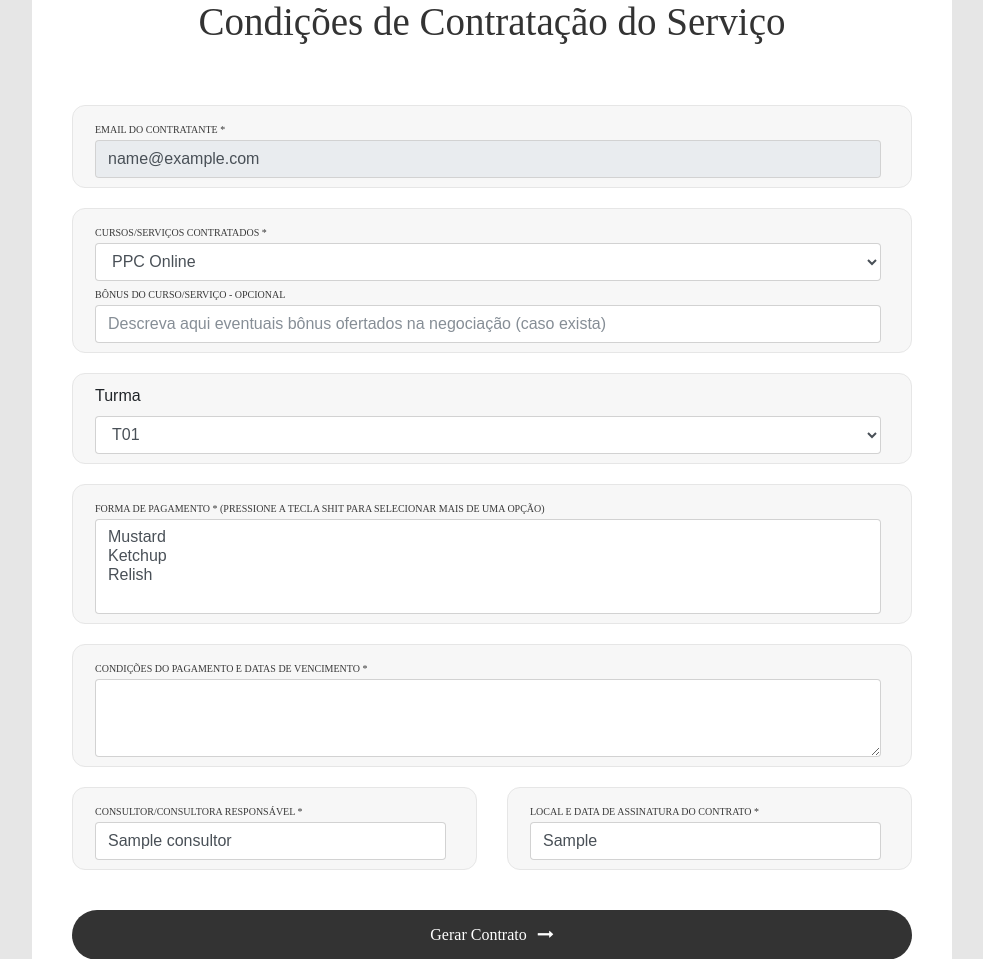
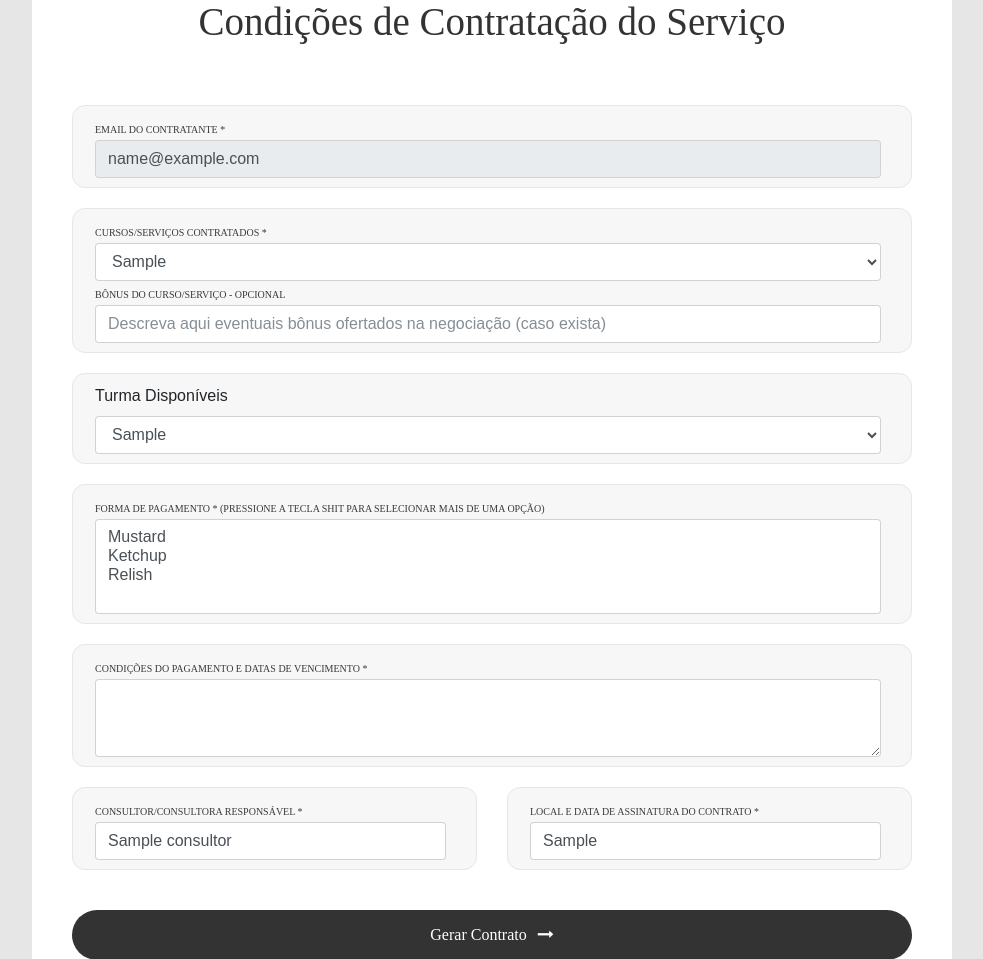
Before and after one commit to oliveirabrunoa/unatools, a Django app: template UnaToolsGestao/tools/templates/dados-servico.html in a window 1280 px wide. Shown: the part 78-1037 px from the top of the page, without its empty margins (148-1131 px from the left). Run offline with Django 3.2, Linux system fonts and the light colour scheme; the template is opened without the code that fills it: most values are stand-ins (such as "Sample title", 1, 10 or a date in 2020); some libraries are stand-ins or nearby versions; some web fonts are replaced.

Commit message:
Seleção dinamica de objetos dropdown

```diff
--- a/UnaToolsGestao/tools/templates/dados-servico.html
+++ b/UnaToolsGestao/tools/templates/dados-servico.html
@@ -53,28 +53,26 @@
               <div class="wrap-input100 bg1" data-validate = "Campo informado é inválido">
               <span class="label-input100">Cursos/Serviços Contratados *</span>
                 <!-- <input class="form-control" type="text" name="curso" placeholder="Confirme o Curso/Serviço do Contratante " required> -->
-                  <label for="turmas"></label>
-                  <select class="form-control" id="turmas" required>
-                    <option>PPC Online</option>
-                    <option>PPC Presencial</option>
+                  <label for="cursos"></label>
+                  <select class="form-control" id="cursos" class='required' name="cursos">
+                    {% for opc in lista_cursos %}
+                      <option value="{{opc.0}}">{{opc.1}}</option>
+                    {{opc}}
+                    {% endfor %}
                   </select>
                 <span class="label-input100">Bônus do Curso/Serviço - Opcional</span>
                   <input class="form-control" type="text" name="complemento_curso" placeholder="Descreva aqui eventuais bônus ofertados na negociação (caso exista) ">
               </div>
-
+              <!-- {{ lista_turmas }} -->
               <div class="wrap-input100 bg1">
-                  <label for="turmas">Turma</label>
-                  <select class="form-control" id="turmas">
-                    <option>T01</option>
-                    <option>T02</option>
-                    <option>T03</option>
+                  <label for="turmas">Turma Disponíveis</label>
+                  <select class="form-control" id="turmas" class='required' name="turmas">
+                    {% for opc in lista_turmas %}
+                      <option value="{{opc.0}}">{{opc.1}}</option>
+                    {{opc}}
+                    {% endfor %}
                   </select>
-                </div>
-
-              <!-- <div class="wrap-input100 bg1">
-              <span class="label-input100">Datas Agendadas do Treinamento *</span>
-                <input class="form-control" type="text" name="data-treinamento" placeholder=" " disabled>
-              </div> -->
+              </div>
 
               <div class="wrap-input100 bg1">
               <span class="label-input100">Forma de Pagamento * (Pressione a tecla SHIT para selecionar mais de uma opção)</span> </br>
@@ -113,6 +111,13 @@
           </div>
 				</div>
       </div>
+      <!-- <script>
+          $('#turmas').change(function () {
+              var selectedText = $(this).find("option:selected").text();
+
+              console.log(selectedText);
+          });
+      </script> -->
 
     <!-- Optional JavaScript -->
     <!-- jQuery first, then Popper.js, then Bootstrap JS -->
```
Also changed, not shown: UnaToolsGestao/tools/views.py (+20 -11 lines), UnaToolsGestao/db.sqlite3.
